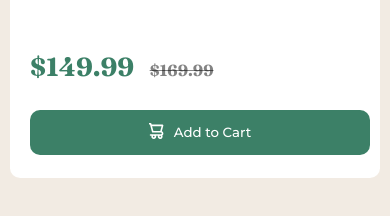
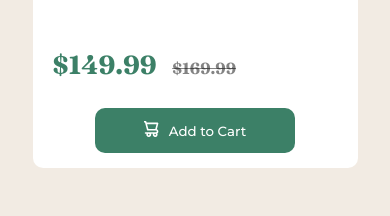
Before and after one commit to xmurilo/Card-Perfume-Front-End-Mentor, a plain HTML site: page index.html in a window 390 px wide. Shown: the part 594-810 px from the top of the page. Drawn offline with Linux system fonts and the light colour scheme.

Commit message:
mudanças na media query

```diff
--- a/css/style.css
+++ b/css/style.css
@@ -127,14 +127,14 @@ main {
 @media (max-width: 600px) {
   .container-card {
     background-color: var(--white);
-    width: 375px;
-    height: 700px;
+    width: 325px;
+    height: 680px;
     display: flex;
     flex-direction: column;
     transition: 0.3s ease-in-out;
   }
 
-  .button {
-    width: 340px;
+  .container-card .informacoes {
+    padding: 20px;
   }
 }
```
